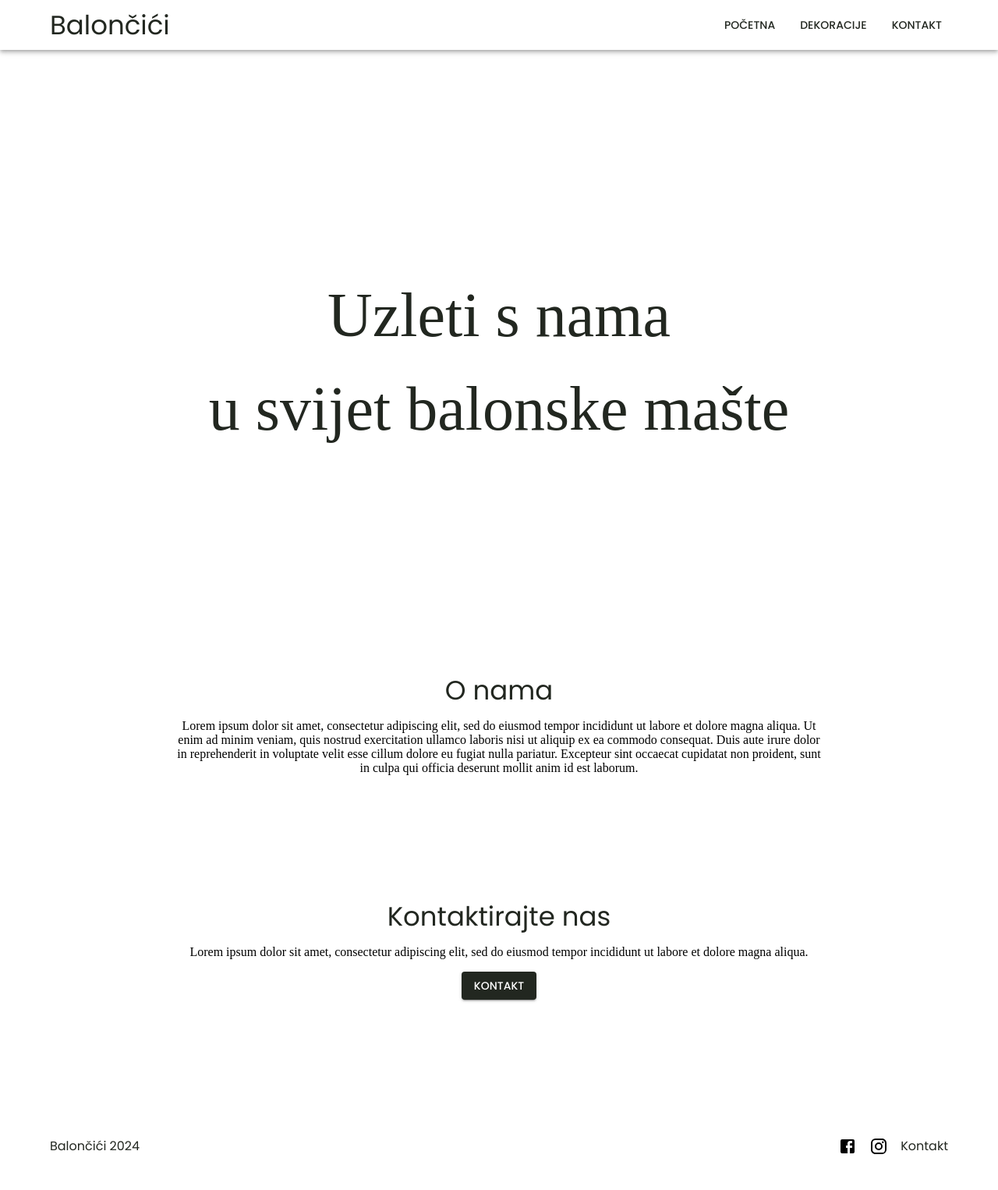
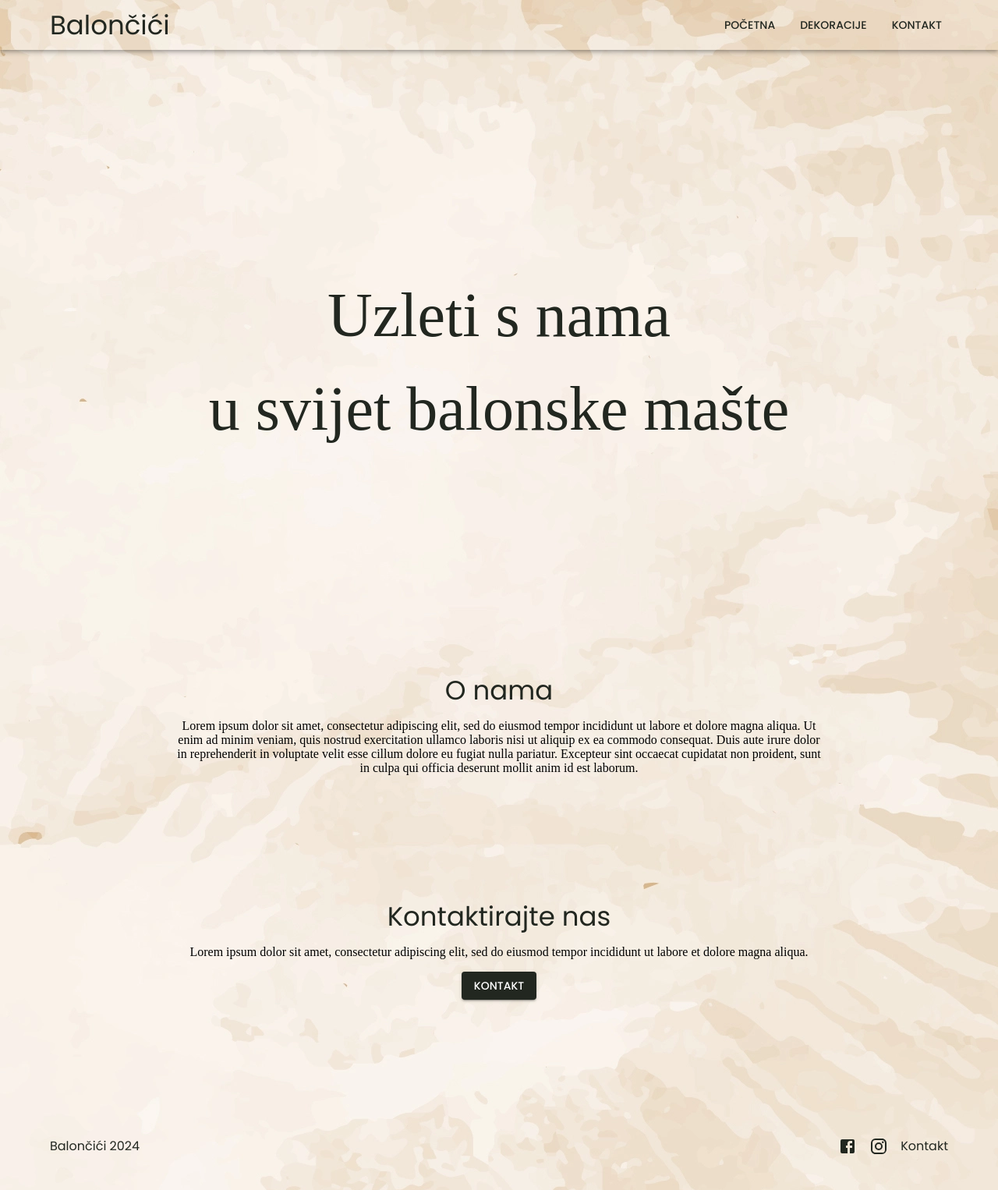
Before and after one commit to Ivo-Kovacevic/baloncici-nikolina, a React (Vite) app: page / in a window 1280 px wide. Shown: the whole page at 78% size. Built offline with nearby package versions, Linux system fonts and the light colour scheme; a web font is replaced by a local one.

Commit message:
Add background image and functional links

```diff
--- a/src/App.jsx
+++ b/src/App.jsx
@@ -5,6 +5,8 @@ import Typography from '@mui/material/Typography'
 import Navbar from './components/Navbar'
 import Footer from './components/Footer'
 import Home from './pages/Home'
+import Decorations from './pages/Decorations'
+import Contact from './pages/Contact'
 
 function App() {
   const [count, setCount] = useState(0)
@@ -17,6 +19,8 @@ function App() {
         <Routes>
 
           <Route path='/' element={<Home />} />
+          <Route path='/dekoracije' element={<Decorations />} />
+          <Route path='/kontakt' element={<Contact />} />
 
         </Routes>
       </Container>
--- a/src/components/ContactUs.jsx
+++ b/src/components/ContactUs.jsx
@@ -1,6 +1,8 @@
 import Box from '@mui/material/Box';
 import Typography from '@mui/material/Typography'
 import Button from '@mui/material/Button';
+import { Link as RouterLink } from 'react-router-dom'
+
 
 function ContactUs() {
     return(
@@ -8,7 +10,7 @@ function ContactUs() {
             <Box sx={{ textAlign: 'center', mx: {xs: 1, sm: 5, md: 20}, my: 20, '& *': {margin: 2} }}>
                 <Typography variant='h4'>Kontaktirajte nas</Typography>
                 <Typography component='p' variant='p'>Lorem ipsum dolor sit amet, consectetur adipiscing elit, sed do eiusmod tempor incididunt ut labore et dolore magna aliqua.</Typography>
-                <Button variant='contained' sx={{ m: 2 }}>KONTAKT</Button>
+                <Button component={RouterLink} to='/kontakt' variant='contained' sx={{ m: 2 }}>KONTAKT</Button>
             </Box>
         </>
     );
--- a/src/components/DesktopNavigation.jsx
+++ b/src/components/DesktopNavigation.jsx
@@ -1,5 +1,6 @@
 import Button from '@mui/material/Button';
 import Stack from '@mui/material/Stack'
+import { Link as RouterLink } from 'react-router-dom'
 
 function DesktopNavigation() {
 
@@ -15,9 +16,9 @@ function DesktopNavigation() {
                     },
                 }}
             >
-                <Button>POČETNA</Button>
-                <Button>DEKORACIJE</Button>
-                <Button>KONTAKT</Button>
+                <Button component={RouterLink} to='/'>POČETNA</Button>
+                <Button component={RouterLink} to='/dekoracije'>DEKORACIJE</Button>
+                <Button component={RouterLink} to='/kontakt'>KONTAKT</Button>
             </Stack>
         </>
     );
--- a/src/components/Footer.jsx
+++ b/src/components/Footer.jsx
@@ -1,6 +1,8 @@
 import Container from "@mui/material/Container";
 import Typography from "@mui/material/Typography";
 import Stack from "@mui/material/Stack";
+import Link from '@mui/material/Link'
+import { Link as RouterLink } from 'react-router-dom'
 import FacebookIcon from '@mui/icons-material/Facebook';
 import InstagramIcon from '@mui/icons-material/Instagram';
 
@@ -8,12 +10,24 @@ function Footer() {
     return(
         <>
             <Container sx={{ display: 'flex', my: 5 }}>
+
                 <Typography flexGrow={1}>Balončići 2024</Typography>
+
                 <Stack direction='row' spacing={2}>
-                    <FacebookIcon />
-                    <InstagramIcon />
-                    <Typography>Kontakt</Typography>
+
+                    <Link href='https://www.facebook.com/profile.php?id=61561337233731' target='_blank' rel='noopener'>
+                        <FacebookIcon />
+                    </Link>
+
+                    <Link href='https://www.instagram.com/baloncici_nikolina?ihsg=MXJjZTQ5cGU3ZzBxdQ==' target='_blank' rel='noopener'>
+                        <InstagramIcon />
+                    </Link>
+
+                    <RouterLink to='/kontakt' style={{ textDecoration: 'none '}}>
+                        <Typography>Kontakt</Typography>
+                    </RouterLink>
                 </Stack>
+
             </Container>
         </>
     );
--- a/src/components/MobileNavigation.jsx
+++ b/src/components/MobileNavigation.jsx
@@ -10,6 +10,8 @@ import ListItemText from '@mui/material/ListItemText';
 
 import MenuIcon from '@mui/icons-material/Menu';
 import CloseIcon from '@mui/icons-material/Close';
+
+import { Link as RouterLink } from 'react-router-dom'
 
 export default function MobileNavigation() {
 
@@ -33,7 +35,7 @@ export default function MobileNavigation() {
         <List>
         {['POČETNA', 'DEKORACIJE', 'KONTAKT'].map((text, index) => (
           <ListItem key={text} disablePadding>
-            <ListItemButton>
+            <ListItemButton component={RouterLink} to={index===0 ? '/' : text.toLowerCase()}>
               <ListItemText primary={text} />
             </ListItemButton>
           </ListItem>
--- a/src/index.css
+++ b/src/index.css
@@ -1,3 +1,4 @@
 body {
-    margin: 0
+    margin: 0;
+    background-image: url('../public/backgroundImage.webp');
 }
--- /dev/null
+++ b/src/pages/Contact.jsx
@@ -0,0 +1,11 @@
+
+
+function Contact() {
+    return(
+        <>
+
+        </>
+    );
+}
+
+export default Contact;
--- /dev/null
+++ b/src/pages/Decorations.jsx
@@ -0,0 +1,11 @@
+
+
+function Decorations() {
+    return(
+        <>
+
+        </>
+    );
+}
+
+export default Decorations;
```
Also changed, not shown: public/backgroundImage.webp (added).
